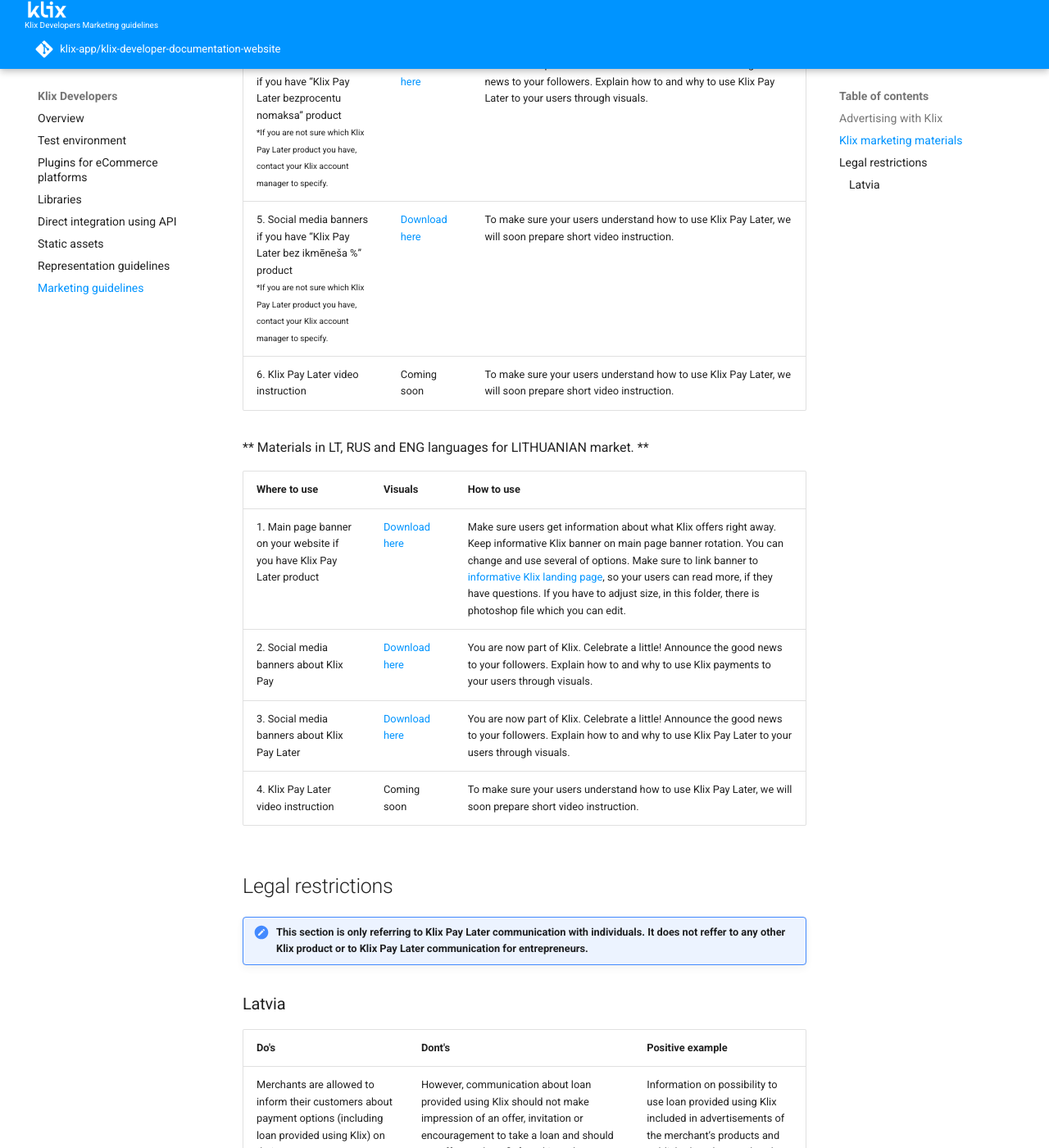
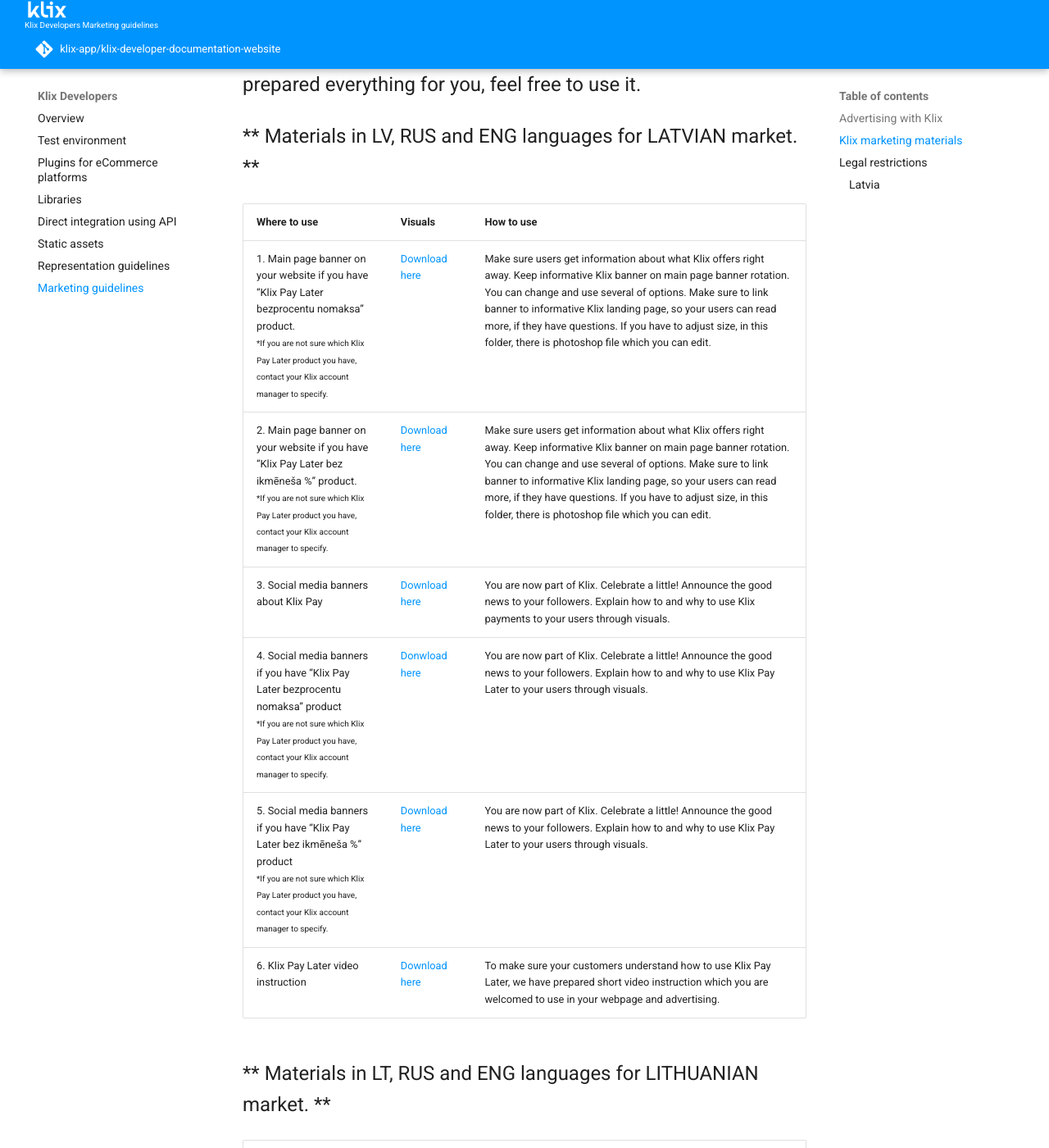
Before and after one commit to klix-app/klix-developer-documentation-website, an MkDocs documentation site: the page built from docs/marketing-guidelines.md, in a window 1280 px wide and 1400 px high, scrolled down 2075 px. Shown: the whole window at 82% size. Built offline with MkDocs 1.6.1 and Material for MkDocs 9.7.7, drawn with Linux system fonts in a browser that asks for light colours; a script that is not in the unit is left out; comment, search, counter and statistics services are not loaded; some of the changed text lies outside the part shown.

Commit message:
updated marketing and langing pages

```diff
--- a/docs/marketing-guidelines.md
+++ b/docs/marketing-guidelines.md
@@ -1,5 +1,7 @@
 # Advertising guidelines
+<font size="2">Last updated 14.04.2023
 
+<font size="5">
 Here are little tips & tricks to make sure you get best out of Klix. Klix has exponentially growing user amount month-over-month, becoming one of the most important payment methods in Baltics. Make sure you grasp this audience by showing them something they love about shopping - Klix!
 
 Please read through these guidelines, as they contain various materials and are intended to help you stay compliant while representing Klix brand.
@@ -29,8 +31,8 @@
 | 2. Main page banner on your website if you have “Klix Pay Later bez ikmēneša %” product. <br/><font size="1"> *If you are not sure which Klix Pay Later product you have, contact your Klix account manager to specify. | [Download here](https://drive.google.com/uc?export=download&id=1-Kw9u0m_8goE4ZuKZNePTeg4qbLO3isf) | Make sure users get information about what Klix offers right away. Keep informative Klix banner on main page banner rotation. You can change and use several of options. Make sure to link banner to informative Klix landing page, so your users can read more, if they have questions. If you have to adjust size, in this folder, there is photoshop file which you can edit. |
 |3. Social media banners about Klix Pay  | [Download here](https://drive.google.com/uc?export=download&id=1rJAackncQQffi1GGfcaf-6ZsLF9lIsjg) | You are now part of Klix. Celebrate a little! Announce the good news to your followers. Explain how to and why to use Klix payments to your users through visuals.  |
 |4. Social media banners if you have “Klix Pay Later bezprocentu nomaksa” product <br> <font size="1"> *If you are not sure which Klix Pay Later product you have, contact your Klix account manager to specify. | [Donwload here](https://drive.google.com/uc?export=download&id=1xl1lJOOdF2M25Hmv2_BWhp-wb0UHJ-Zl) | You are now part of Klix. Celebrate a little! Announce the good news to your followers. Explain how to and why to use Klix Pay Later to your users through visuals. |
-|5. Social media banners if you have “Klix Pay Later bez ikmēneša %” product <br><font size="1">*If you are not sure which Klix Pay Later product you have, contact your Klix account manager to specify. | [Download here](https://drive.google.com/uc?export=download&id=1SX-TBj3IrOtHuBborcJjSd5WkvOUQAVA) | To make sure your users understand how to use Klix Pay Later, we will soon prepare short video instruction. |
-|6. Klix Pay Later video instruction | Coming soon | To make sure your users understand how to use Klix Pay Later, we will soon prepare short video instruction. |
+|5. Social media banners if you have “Klix Pay Later bez ikmēneša %” product <br><font size="1">*If you are not sure which Klix Pay Later product you have, contact your Klix account manager to specify. | [Download here](https://drive.google.com/uc?export=download&id=1SX-TBj3IrOtHuBborcJjSd5WkvOUQAVA) | You are now part of Klix. Celebrate a little! Announce the good news to your followers. Explain how to and why to use Klix Pay Later to your users through visuals. |
+|6. Klix Pay Later video instruction | [Download here](https://drive.google.com/uc?export=download&id=1RA9OIOAmZj6eGZW97xZwgAEb29NknR79) | To make sure your customers understand how to use Klix Pay Later, we have prepared short video instruction which you are welcomed to use in your webpage and advertising. |
 
 ** Materials in LT, RUS and ENG languages for LITHUANIAN market. **
 
@@ -39,8 +41,7 @@
 | 1. Main page banner on your website if you have Klix Pay Later product   | [Download here](https://drive.google.com/uc?export=download&id=1yXVCV-8_EgEPLG7sdUQmavlVjBn1QYY9) | Make sure users get information about what Klix offers right away. Keep informative Klix banner on main page banner rotation. You can change and use several of options. Make sure to link banner to [informative Klix landing page](/representation-guidelines/#klix-landing-page), so your users can read more, if they have questions. If you have to adjust size, in this folder, there is photoshop file which you can edit. |
 |2. Social media banners about Klix Pay | [Download here](https://drive.google.com/uc?export=download&id=1w6VUZeACynEkdzIvVI-AQlgIRhMVmCBV) | You are now part of Klix. Celebrate a little! Announce the good news to your followers. Explain how to and why to use Klix payments to your users through visuals. |
 |3. Social media banners about Klix Pay Later  | [Download here](https://drive.google.com/uc?export=download&id=13TTPye8-lL_w7omZmw8lKujwgcM2yQ6r) | You are now part of Klix. Celebrate a little! Announce the good news to your followers. Explain how to and why to use Klix Pay Later to your users through visuals. |
-|4. Klix Pay Later video instruction | Coming soon | To make sure your users understand how to use Klix Pay Later, we will soon prepare short video instruction. |
-
+|4. Klix Pay Later video instruction | [Download here](https://drive.google.com/uc?export=download&id=1GKaEG-9jABYX0LxQDWhrc9ncFohg5V-l) | To make sure your customers understand how to use Klix Pay Later, we have prepared short video instruction which you are welcomed to use in your webpage and advertising. |
 
 
 ## Legal restrictions
```
Also changed, not shown: docs/representation-guidelines.md (+2 -1 lines).
